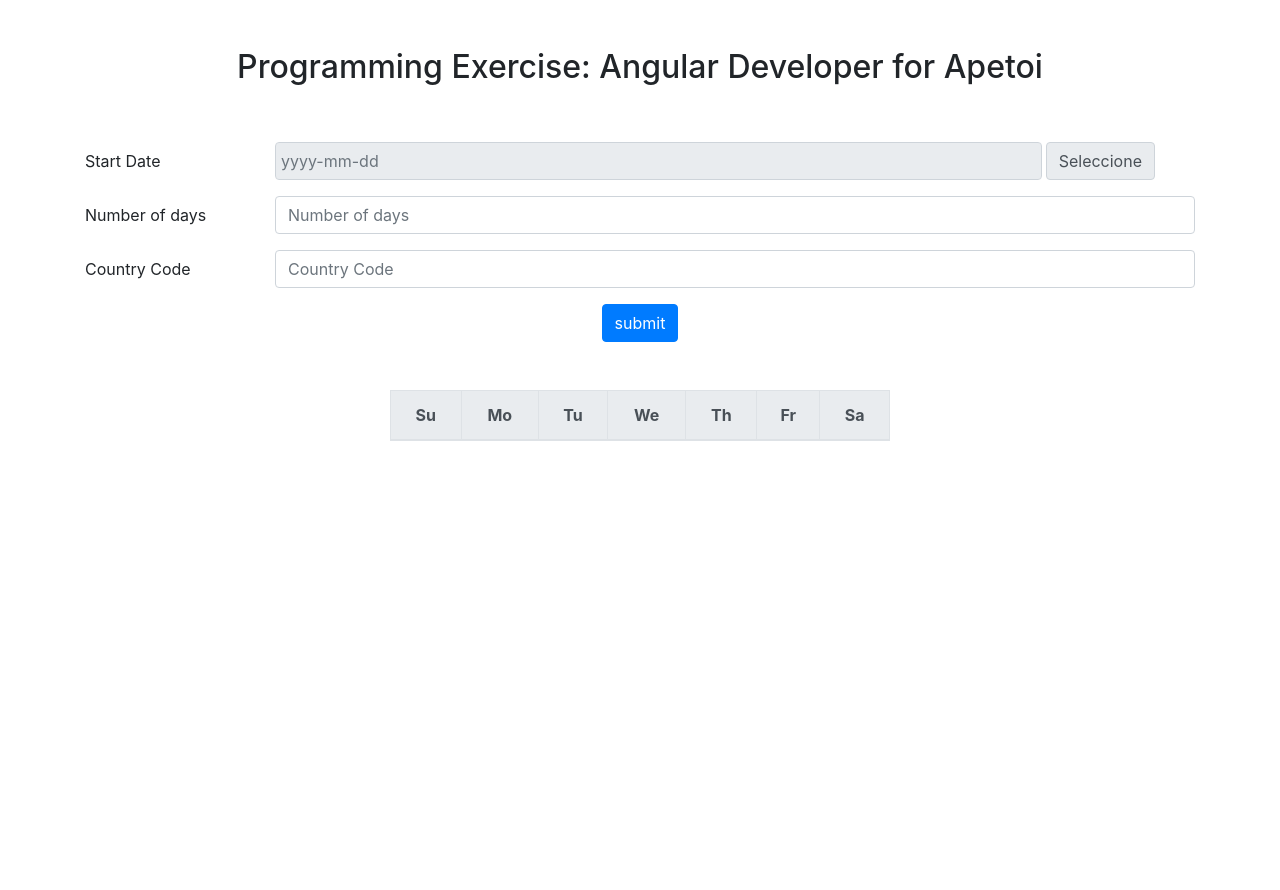
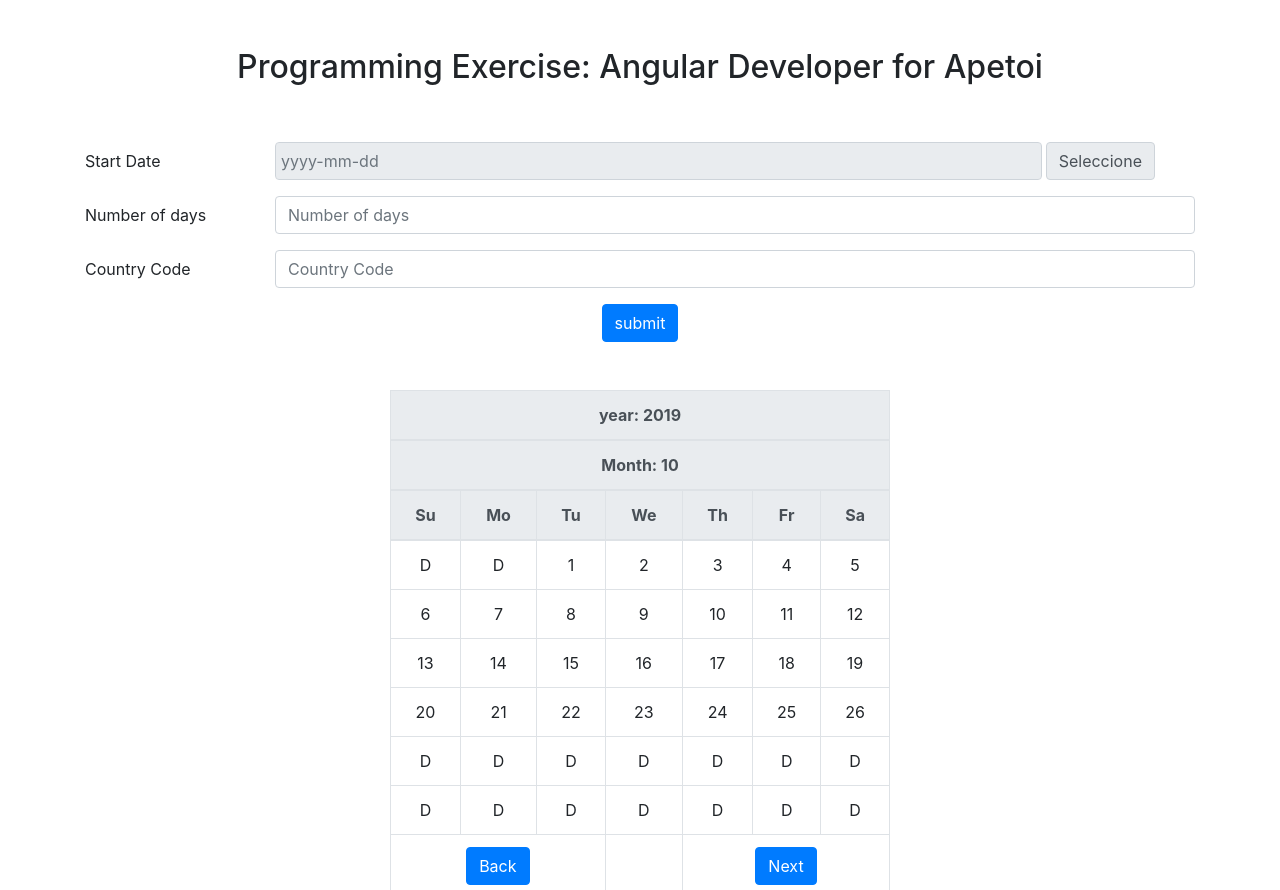
Before and after one commit to Alfredo456/prueba-apetoi, an Angular app: page / in a window 1280 px wide. Built offline with nearby package versions, Linux system fonts and the light colour scheme.

Commit message:
calendario en un solo mes

```diff
--- a/src/app/app.component.html
+++ b/src/app/app.component.html
@@ -39,6 +39,12 @@
     <table class="table align-items-center table-bordered">
       <thead class="thead-light">
         <tr>
+          <th colspan="7" class="text-center">year: {{actualYear}}</th>
+        </tr>
+        <tr>
+          <th colspan="7" class="text-center">Month: {{actualMonth +1}}</th>
+        </tr>
+        <tr>
           <th scope="col" class="text-center">Su</th>
           <th scope="col" class="text-center">Mo</th>
           <th scope="col" class="text-center">Tu</th>
@@ -52,6 +58,23 @@
         <tr *ngFor="let arrayDays of calendarSheet">
           <td *ngFor="let day of arrayDays" class="text-center">{{day}}</td>
         </tr>
+        <tr>
+          <td colspan="3">
+            <div class="d-flex justify-content-center">
+              <button type="submit" class="btn btn-primary">
+                Back
+              </button>
+            </div>
+          </td>
+          <td></td>
+          <td colspan="3">
+            <div class="d-flex justify-content-center">
+              <button type="submit" class="btn btn-primary">
+                Next
+              </button>
+            </div>
+          </td>
+        </tr>
       </tbody>
     </table>
   </div>
--- a/src/app/app.component.ts
+++ b/src/app/app.component.ts
@@ -4,6 +4,7 @@
 import { Component, OnInit } from '@angular/core';
 import { NgbDateStruct, NgbCalendar, NgbDatepickerConfig } from '@ng-bootstrap/ng-bootstrap';
 import { FormGroup, FormBuilder, Validators } from '@angular/forms';
+import { Day } from './day.model';
 
 @Component({
   selector: 'app-root',
@@ -28,10 +29,11 @@
   public ngOnInit(): void {
     this.initForm();
     this.inicial = new Date('2019-10-01 00:00:00');
-    let number = 45;
+    let number = 25;
     this.actualYear = this.inicial.getFullYear();
     this.actualMonth = this.inicial.getMonth();
     this.final = this.addDays(new Date(this.inicial.getTime()), number);
+    this.paintCalendar(this.inicial, this.final);
   }
 
   public initForm() {
@@ -41,10 +43,42 @@
       countryCode: [null, [Validators.required]],
     });
   }
+  public firtsDay(date: Date): Date {
+    date.setDate(date.getDate() + 1 - date.getDate());
+    return date;
+  }
+
+  public lastDay(date: Date): Date {
+    date.setDate(date.getDate() + 34);
+    date.setDate(date.getDate() - date.getDate());
+    return date;
+  }
 
   public addDays(date: Date, day: number): Date {
     date.setDate(date.getDate() + day);
     return date;
+  }
+
+  public paintCalendar(firts: Date, last: Date): void {
+    this.calendarSheet = [];
+    const firstDayMonth = this.firtsDay(new Date(firts.getTime()));
+    let day = 1;
+    for (let weeks = 0; weeks < 6; weeks++) {
+      const arrayDays = [];
+      for (let indexDays = 0; indexDays < 7; indexDays++) {
+        if ((weeks === 0 && indexDays === firstDayMonth.getDay() || (day > 1 && day <= last.getDate()))) {
+          if (firts.getDate() > day) {
+            arrayDays.push('D');
+          } else {
+            arrayDays.push(day);
+          }
+          day++;
+        } else {
+          arrayDays.push('D');
+        }
+      }
+      this.calendarSheet.push(arrayDays);
+    }
   }
 
 
--- /dev/null
+++ b/src/app/day.model.ts
@@ -0,0 +1,5 @@
+
+export class Day {
+    public number: number;
+    public type: string;
+}
```
